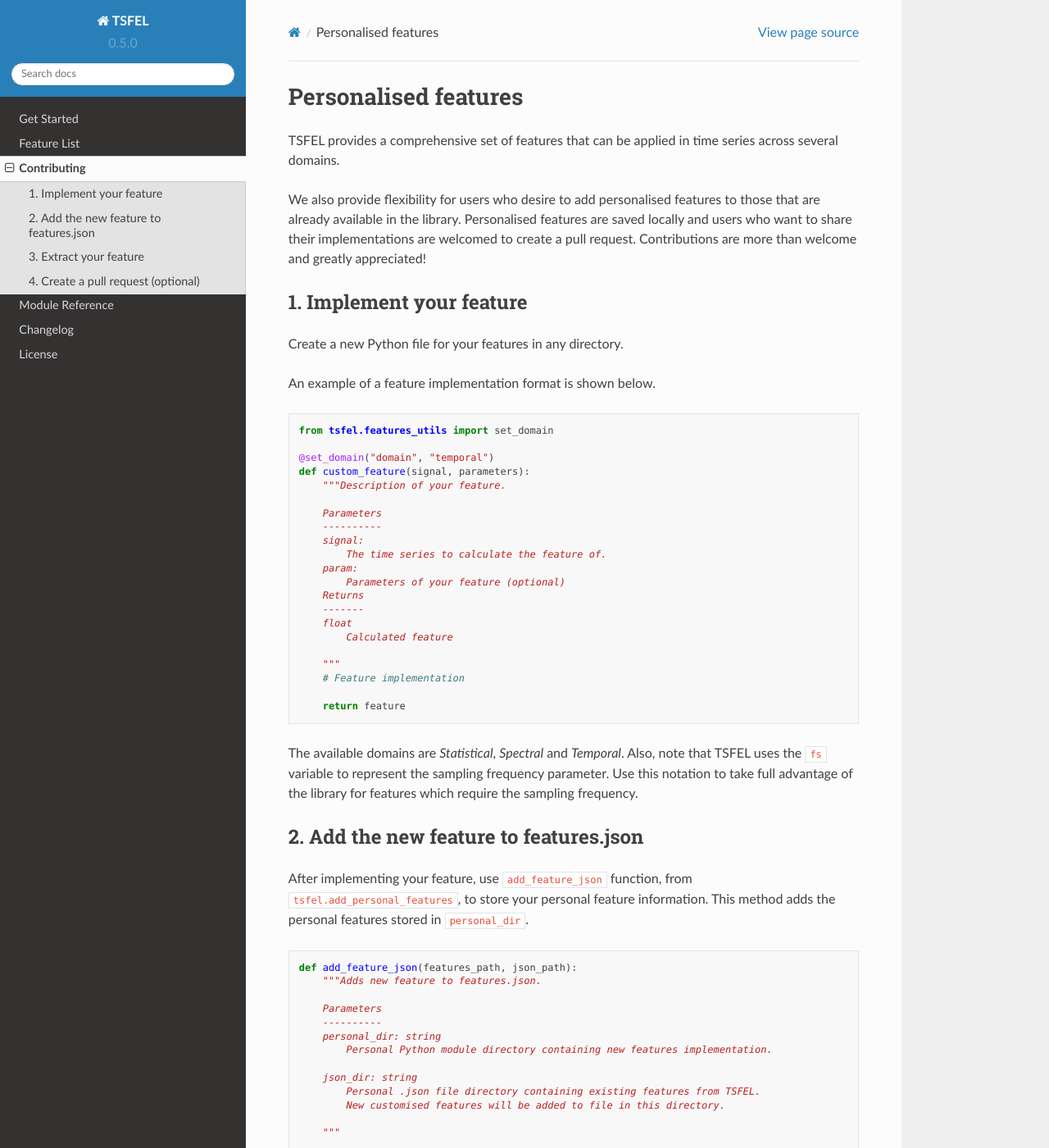
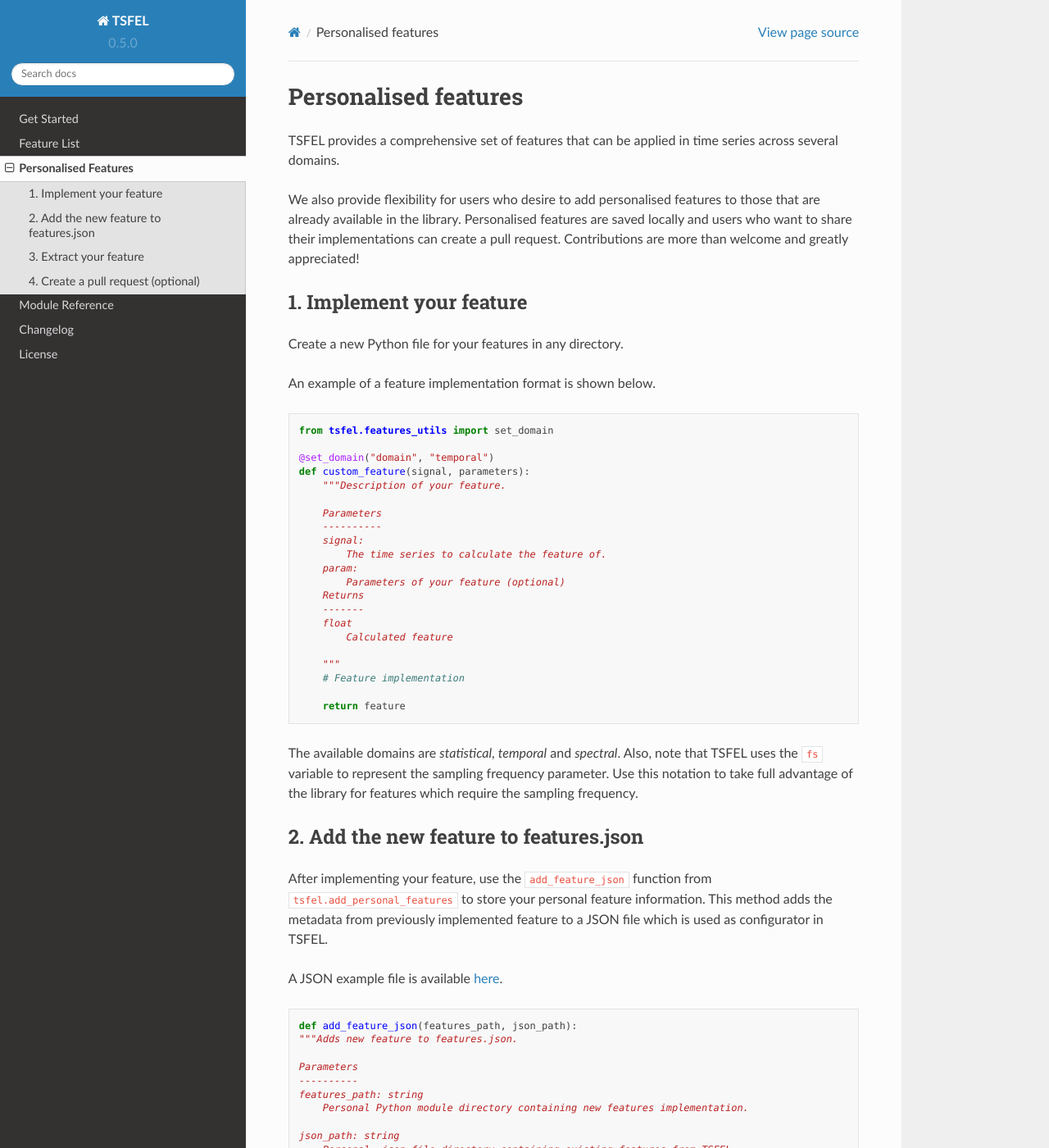
Before and after one commit to fraunhoferportugal/tsfel, a Sphinx documentation site: the page built from docs/descriptions/personal.rst, in a window 1280 px wide and 1400 px high. Shown: the whole window at 82% size. Built offline with Sphinx 7.4.7 and the Read the Docs theme 2.0.0, drawn with Linux system fonts in a browser that asks for light colours; formulas are drawn with MathJax 3; some of the changed text lies outside the part shown.

```diff
--- a/docs/conf.py
+++ b/docs/conf.py
@@ -15,21 +15,14 @@
 # If extensions (or modules to document with autodoc) are in another directory,
 # add these directories to sys.path here. If the directory is relative to the
 # documentation root, use os.path.abspath to make it absolute, like shown here.
-#
-# -- Hack for ReadTheDocs ------------------------------------------------------
-# This hack is necessary since RTD does not issue `sphinx-apidoc` before running
-# `sphinx-build -b html . _build/html`. See Issue:
-# https://github.com/rtfd/readthedocs.org/issues/1139
-# DON'T FORGET: Check the box "Install your project inside a virtualenv using
-# setup.py install" in the RTD Advanced Settings.
+
 import os
-on_rtd = os.environ.get('READTHEDOCS', None) == 'True'
-if on_rtd:
+
+if os.environ.get('READTHEDOCS', None) == 'True':
     import inspect
     from sphinx import apidoc
 
-    __location__ = os.path.join(os.getcwd(), os.path.dirname(
-        inspect.getfile(inspect.currentframe())))
+    __location__ = os.path.join(os.getcwd(), os.path.dirname(inspect.getfile(inspect.currentframe())))
 
     output_dir = os.path.join(__location__, "../docs/descriptions/modules")
     module_dir = os.path.join(__location__, "../tsfel")
@@ -118,7 +111,7 @@ html_theme = 'sphinx_rtd_theme'
 # Add any paths that contain custom static files (such as style sheets) here,
 # relative to this directory. They are copied after the builtin static files,
 # so a file named "default.css" will overwrite the builtin "default.css".
-html_static_path = ['_static']
+html_static_path = []
 
 # -- Options for HTMLHelp output ------------------------------------------
 
--- a/docs/descriptions/contributing.rst
+++ b/docs/descriptions/personal.rst
@@ -5,7 +5,7 @@ Personalised features
 TSFEL provides a comprehensive set of features that can be applied in time series across several domains.
 
 We also provide flexibility for users who desire to add personalised features to those that are already available in the library.
-Personalised features are saved locally and users who want to share their implementations are welcomed to create a pull request. Contributions are more than welcome and greatly appreciated!
+Personalised features are saved locally and users who want to share their implementations can create a pull request. Contributions are more than welcome and greatly appreciated!
 
 1. Implement your feature
 -------------------------
@@ -38,33 +38,35 @@ An example of a feature implementation format is shown below.
 
         return feature
 
-The available domains are *Statistical*, *Spectral* and *Temporal*. Also, note that TSFEL uses the ``fs`` variable to represent the sampling frequency parameter. Use this notation to take full advantage of the library for features which require the sampling frequency.
+The available domains are *statistical*, *temporal* and *spectral*. Also, note that TSFEL uses the ``fs`` variable to represent the sampling frequency parameter. Use this notation to take full advantage of the library for features which require the sampling frequency.
 
 2. Add the new feature to features.json
 ---------------------------------------
 
-After implementing your feature, use ``add_feature_json`` function, from ``tsfel.add_personal_features``, to store your personal feature information. This method adds the personal features stored in ``personal_dir``.
+After implementing your feature, use the ``add_feature_json`` function from ``tsfel.add_personal_features`` to store your personal feature information. This method adds the metadata from previously implemented feature to a JSON file which is used as configurator in TSFEL.
+
+A JSON example file is available `here <https://github.com/fraunhoferportugal/tsfel/blob/development/tsfel/feature_extraction/features.json>`_.
 
 .. code:: python
 
     def add_feature_json(features_path, json_path):
-        """Adds new feature to features.json.
+    """Adds new feature to features.json.
 
-        Parameters
-        ----------
-        personal_dir: string
-            Personal Python module directory containing new features implementation.
+    Parameters
+    ----------
+    features_path: string
+        Personal Python module directory containing new features implementation.
 
-        json_dir: string
-            Personal .json file directory containing existing features from TSFEL.
-            New customised features will be added to file in this directory.
+    json_path: string
+        Personal .json file directory containing existing features from TSFEL.
+        New customised features will be added to file in this directory.
 
-        """
+    """
 
 3. Extract your feature
 -----------------------
 
-The newly implemented feature is ready to be extracted. You must pass as an argument the directory of the module where the implemented features in step 1 resides (``my_dir``). TSFEL will do the rest for you.
+The newly implemented feature is ready to be extracted. You must pass as an argument the path of the script where the implemented features in step 1 reside (``features_path``). TSFEL will do the rest for you.
 
 .. code:: python
 
--- a/docs/index.rst
+++ b/docs/index.rst
@@ -25,7 +25,7 @@ Contents
 
    Get Started <descriptions/get_started>
    Feature List <descriptions/feature_list>
-   Contributing <descriptions/contributing>
+   Personalised Features <descriptions/personal>
    Module Reference <descriptions/modules>
    Authors <authors>
    Changelog <changelog>
```
Also changed, not shown: other parts of docs/index.rst (+1 -1 lines), README.md (+6 -6 lines).
